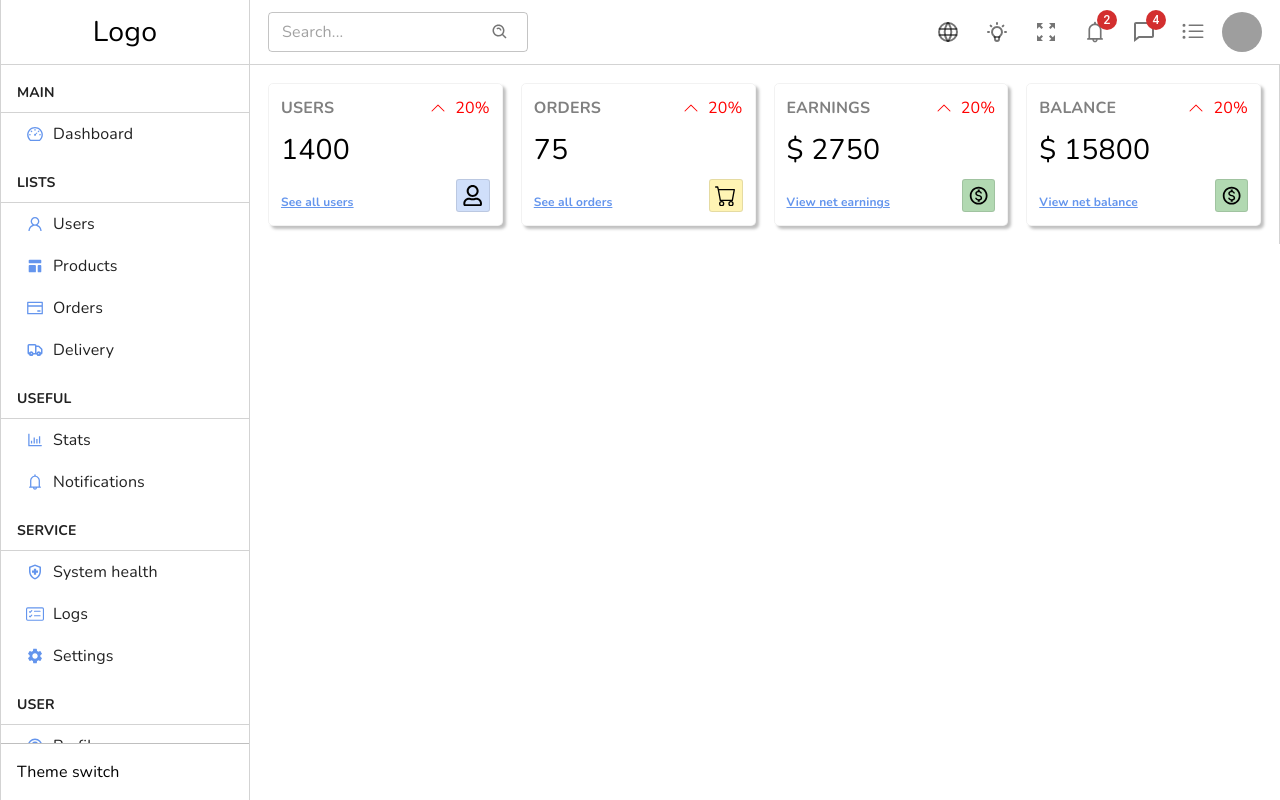
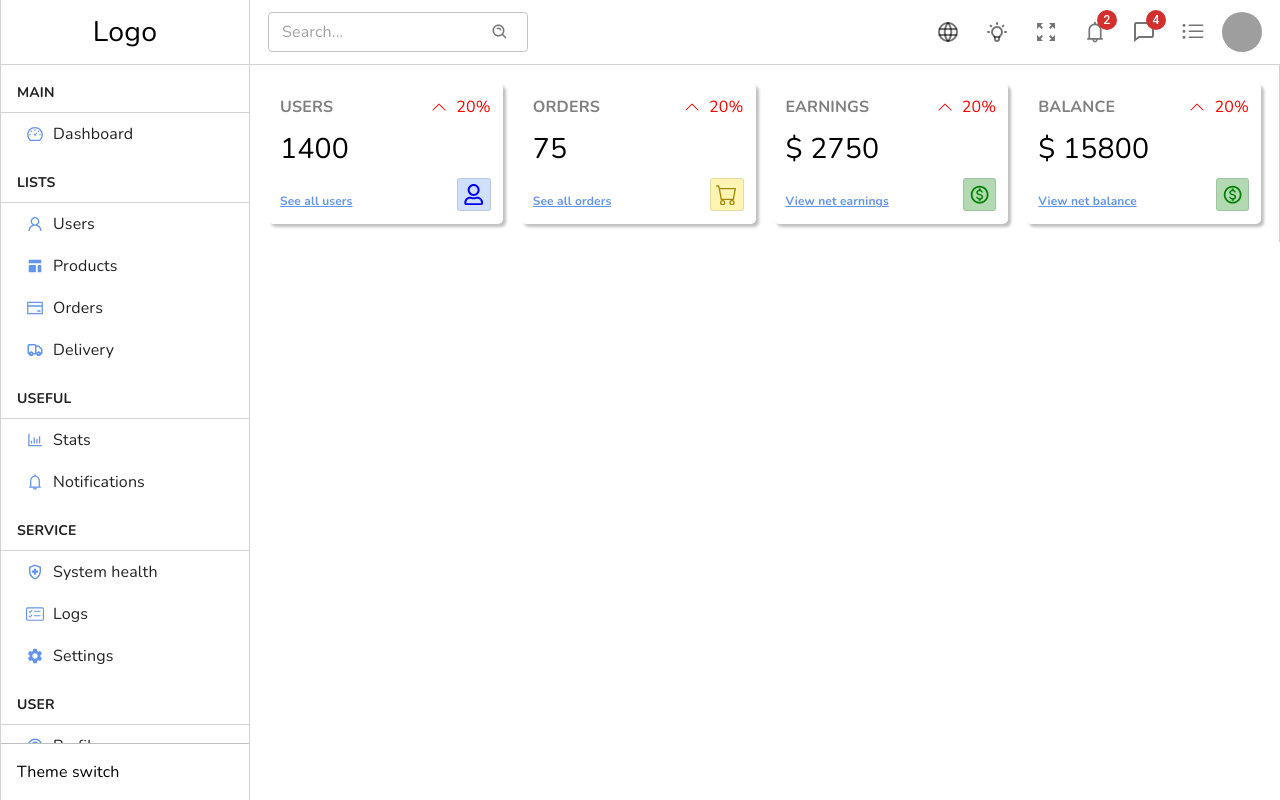
Before and after one commit to guzzz-12/admin-dashboard, a React (Create React App) app: page / in a window 1280 px wide. Built offline with nearby package versions, Linux system fonts and the light colour scheme; grey boxes are pictures that could not be loaded.

Commit message:
Cambios menores de estilos

```diff
--- a/src/App.css
+++ b/src/App.css
@@ -12,6 +12,9 @@
   --spacing: calc(var(--baseline) * 0.5);
   --spacing-sm: calc(0.75 * var(--spacing));
   --spacing-lg: calc(1.5 * var(--spacing));
+
+  --card-shadow: 3px 3px 3px rgba(0,0,0,0.25);
+  --card-border: 1px solid rgba(0,0,0,0.05);
 }
 
 html {
--- a/src/components/widget/WidgetIcon.tsx
+++ b/src/components/widget/WidgetIcon.tsx
@@ -32,12 +32,12 @@ const WidgetIcon = ({type}: WidgetIconProps) => {
   const Icon = () => {
     switch(type) {
       case "user":
-        return <FaRegUser />
+        return <FaRegUser color="blue" />
       case "order":
-        return <BsCart />
+        return <BsCart color="#a08802" />
       case "earnings":
       case "balance":
-        return <MdOutlineMonetizationOn />
+        return <MdOutlineMonetizationOn color="green" />
       default:
         return null;
     }
--- a/src/components/widget/widget.css
+++ b/src/components/widget/widget.css
@@ -5,8 +5,8 @@
   gap: var(--spacing);
   flex-basis: 100%;
   padding: var(--spacing);
-  box-shadow: 3px 3px 3px rgba(0,0,0,0.25);
-  border: 1px solid rgba(0,0,0,0.05);
+  box-shadow: var(--card-shadow);
+  border: var(-card-border);
   border-radius: 5px;
 }
 
```
